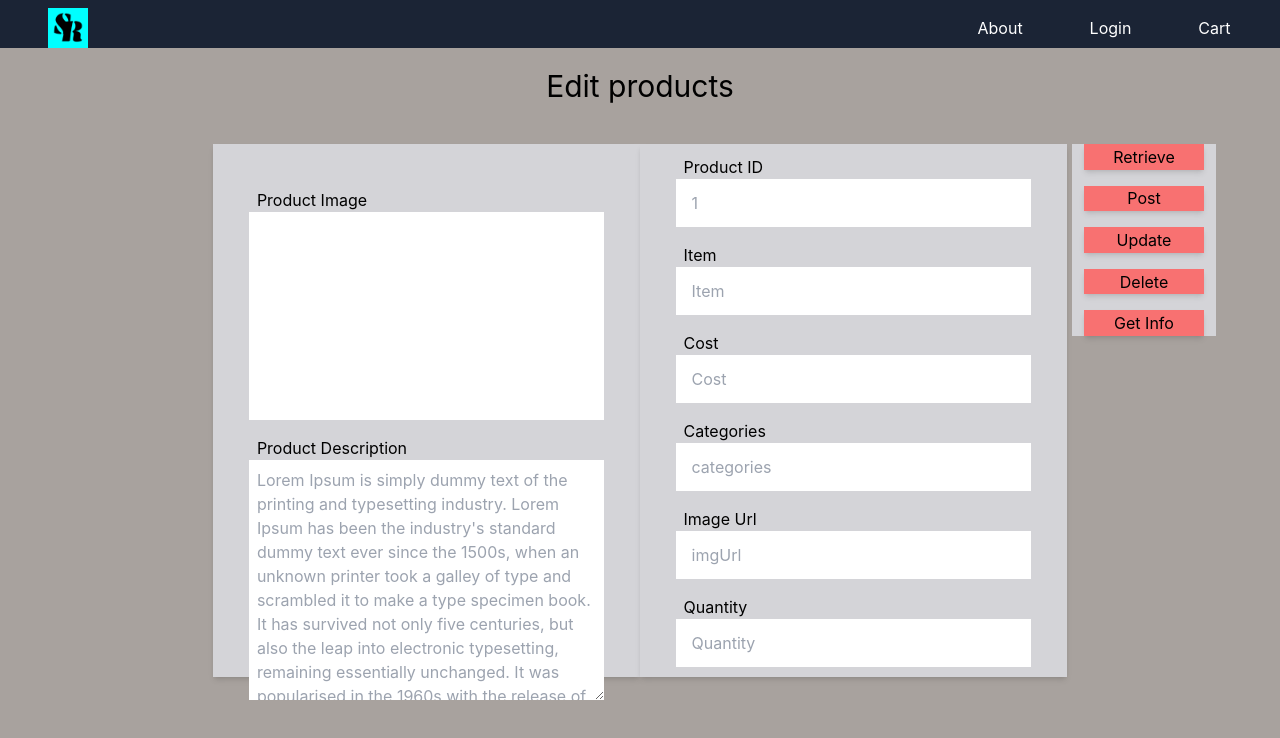
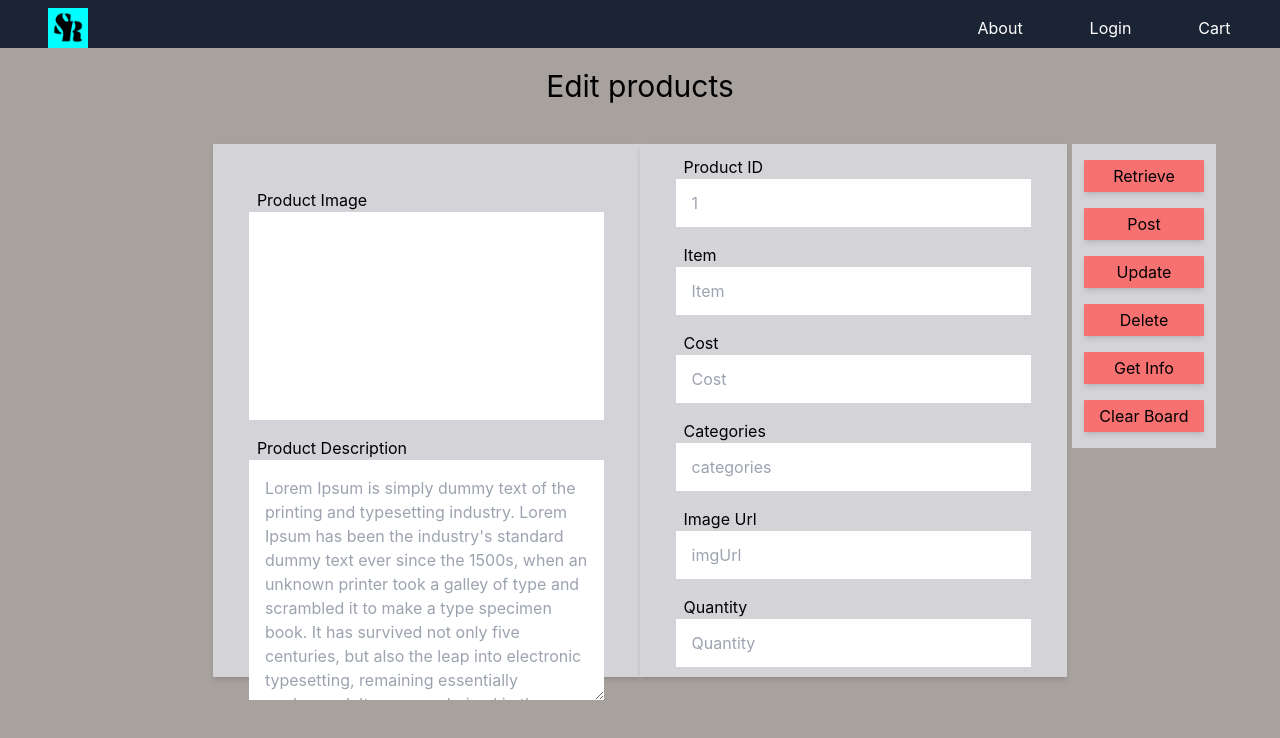
Before and after one commit to JustSteve2k/online-store, a React (Create React App) app: page /store/editproducts in a window 1280 px wide. Shown: the top 738 px of the page. Built offline with nearby package versions, Linux system fonts and the light colour scheme.

Commit message:
cleanup form, add new buttons

```diff
--- a/src/components/Pages/EditProducts.js
+++ b/src/components/Pages/EditProducts.js
@@ -5,12 +5,12 @@ import { LoggedInContext } from "../../context/LoggedInContext";
 export default function EditProducts() {
   const loggedInCTX = useContext(LoggedInContext);
 
-  const [id, setId] = useState("");
+  const [id, setId] = useState();
   const [item, setItem] = useState("");
-  const [cost, setCost] = useState("");
+  const [cost, setCost] = useState();
   const [categories, setCategories] = useState("");
   const [imgUrl, setImgUrl] = useState("");
-  const [quantity, setQuantity] = useState("");
+  const [quantity, setQuantity] = useState();
   const [description, setDescription] = useState("");
 
   // if (!loggedInCTX.isLoggedIn && !loggedInCTX.isAdmin) return <Navigate to="/store" />;
@@ -129,7 +129,7 @@ export default function EditProducts() {
   const setQuantityHandler = (e) => setQuantity(e.target.value);
   const setDescriptionHandler = (e) => setDescription(e.target.value);
 
-  const getInfo = () => {
+  const getInfoHandler = () => {
     console.clear();
     console.log(`ID - ${id}`);
     console.log(`Item - ${item}`);
@@ -140,8 +140,18 @@ export default function EditProducts() {
     console.log(`Description - ${description}`);
   };
 
+  const clearFormHandler = () => {
+    setId(1);
+    setItem("");
+    setCost(0.0);
+    setCategories("");
+    setImgUrl("");
+    setQuantity(0);
+    setDescription("");
+  };
+
   const lorem =
-    "Lorem Ipsum is simply dummy text of the printing and typesetting industry. Lorem Ipsum has been the industry's standard dummy text ever since the 1500s, when an unknown printer took a galley of type and scrambled it to make a type specimen book. It has survived not only five centuries, but also the leap into electronic typesetting, remaining essentially unchanged. It was popularised in the 1960s with the release of Letraset sheets containing Lorem Ipsum passages, and more recently with desktop publishing software like Aldus PageMaker including versions of Lorem Ipsum.";
+    "Lorem Ipsum is simply dummy text of the printing and typesetting industry. Lorem Ipsum has been the industry's standard dummy text ever since the 1500s, when an unknown printer took a galley of type and scrambled it to make a type specimen book. It has survived not only five centuries, but also the leap into electronic typesetting, remaining essentially unchanged. It was popularised in the 1960s with the release of Letraset sheets containing Lorem Ipsum passages, and more recently with desktop publishing software.";
 
   return (
     <div className="w-full h-screen bg-stone-400 fixed flex justify-center">
@@ -154,7 +164,7 @@ export default function EditProducts() {
           <div className="w-full h-52 bg-white "></div>
           <form className="flex flex-col">
             <label className="mt-4 ml-2">Product Description</label>
-            <textarea onChange={setDescriptionHandler} className="w-full h-60 placeholder:p-2 " placeholder={lorem} value={description} />
+            <textarea onChange={setDescriptionHandler} className="w-full h-60 p-4 " placeholder={lorem} value={description} />
           </form>
         </div>
       </div>
@@ -163,22 +173,22 @@ export default function EditProducts() {
       <div className="flex justify-center shadow-md w-2/6 h-4/6 bg-zinc-300 mt-24 ">
         <form className="w-5/6 flex flex-col justify-center">
           <label className="ml-2">Product ID</label>
-          <input onChange={setIdHandler} className="w-full h-12 placeholder:pl-4" placeholder="1" value={id} />
+          <input onChange={setIdHandler} type="number" className="w-full h-12 pl-4" placeholder="1" value={id} />
           <label className="mt-4 ml-2 ">Item</label>
-          <input onChange={setItemHandler} className="w-full h-12 placeholder:pl-4" placeholder="Item" value={item} />
+          <input onChange={setItemHandler} type="text" className="w-full h-12 pl-4" placeholder="Item" value={item} />
           <label className="mt-4 ml-2">Cost</label>
-          <input onChange={setCostHandler} className="w-full h-12 placeholder:pl-4" placeholder="Cost" value={cost} />
+          <input onChange={setCostHandler} type="number" className="w-full h-12 pl-4" placeholder="Cost" value={cost} />
           <label className="mt-4 ml-2">Categories</label>
-          <input onChange={setCategoriesHandler} className="w-full h-12 placeholder:pl-4" placeholder="categories" value={categories} />
+          <input onChange={setCategoriesHandler} type="text" className="w-full h-12 pl-4" placeholder="categories" value={categories} />
           <label className="mt-4 ml-2">Image Url</label>
-          <input onChange={setImgUrlHandler} className="w-full h-12 placeholder:pl-4" placeholder="imgUrl" value={imgUrl} />
+          <input onChange={setImgUrlHandler} type="text" className="w-full h-12 pl-4" placeholder="imgUrl" value={imgUrl} />
           <label className="mt-4 ml-2">Quantity</label>
-          <input onChange={setQuantityHandler} className="w-full h-12 placeholder:pl-4" placeholder="Quantity" value={quantity} />
+          <input onChange={setQuantityHandler} type="number" className="w-full h-12 pl-4" placeholder="Quantity" value={quantity} />
         </form>
       </div>
 
-      <div className="flex flex-col justify-center items-center fixed right-16 mt-24 w-36 h-48 bg-zinc-300 ">
-        <button onClick={retrieveHandler} className="w-5/6 h-8 bg-red-400 shadow-md hover:bg-red-800">
+      <div className="flex flex-col justify-center items-center fixed right-16 mt-24 w-36 bg-zinc-300 ">
+        <button onClick={retrieveHandler} className="w-5/6 h-8 mt-4 bg-red-400 shadow-md hover:bg-red-800">
           Retrieve
         </button>
         <button onClick={postHandler} className="w-5/6 h-8 mt-4 bg-red-400 shadow-md hover:bg-red-800">
@@ -190,8 +200,11 @@ export default function EditProducts() {
         <button onClick={deleteHandler} className="w-5/6 h-8 mt-4 bg-red-400 shadow-md hover:bg-red-800">
           Delete
         </button>
-        <button onClick={getInfo} className="w-5/6 h-8 mt-4 bg-red-400 shadow-md hover:bg-red-800">
+        <button onClick={getInfoHandler} className="w-5/6 h-8 mt-4 bg-red-400 shadow-md hover:bg-red-800">
           Get Info
+        </button>
+        <button onClick={clearFormHandler} className="w-5/6 h-8 mt-4 mb-4 bg-red-400 shadow-md hover:bg-red-800">
+          Clear Board
         </button>
       </div>
     </div>
```
